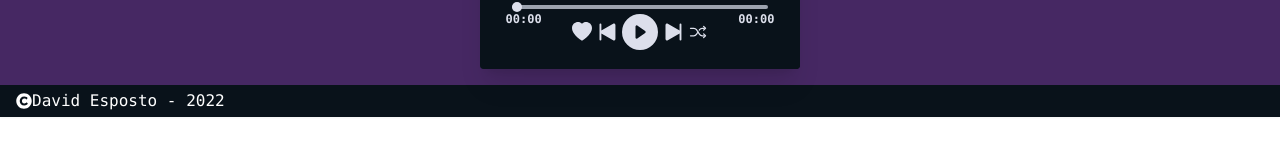
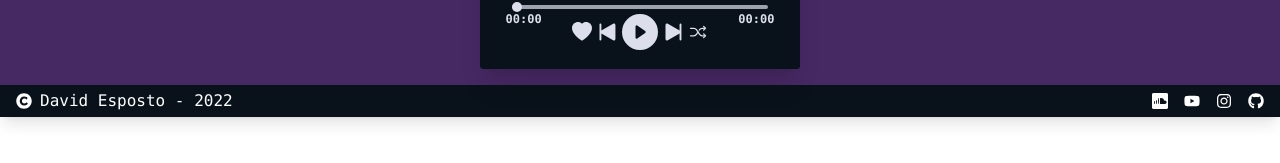
Before and after one commit to desposto/Music_Portfolio, a Next.js app in the folder music-portfolio/: page / in a window 1280 px wide. Shown: the part 459-622 px from the top of the page. Built offline with nearby package versions, Linux system fonts and the light colour scheme.

Commit message:
Footer updates

```diff
--- a/music-portfolio/components/AudioPlayer.js
+++ b/music-portfolio/components/AudioPlayer.js
@@ -39,6 +39,7 @@ const AudioPlayer = (props) => {
     isPlaying,
   ]);
 
+  //sets the seconds to the songduration
   const loadedMeta = () => {
     const seconds = Math.floor(audioPlayer.current.duration);
     setSongDuration(seconds);
@@ -133,6 +134,16 @@ const AudioPlayer = (props) => {
     }
   };
 
+  // const handleKeyPress = (event) => {
+  //   if (event.key === " ") {
+  //     togglePlayPause();
+  //   } else if (event.key === "ArrowLeft") {
+  //     prevSong();
+  //   } else if (event.key === "ArrowRight") {
+  //     SkipSong();
+  //   }
+  // };
+
   //Shuffles song
   const shuffleSong = () => {
     const temp1 = isPlaying; //temp to hold if the player was playing upon Shuffle
@@ -166,7 +177,7 @@ const AudioPlayer = (props) => {
           <img src={props.songs[props.currentSongIndex].img_src}></img>
         </div>
         {/*Bottom Bar*/}
-        <div className="col-start-1 col-span-8 row-start-5 row-span-2 grid grid-rows-6 grid-cols-11 bg-gradient-to-t from-bk via-bk bg-opacity-20 place-items-center relative ">
+        <div className="col-start-1 col-span-8 row-start-5 row-span-2 grid grid-rows-6 grid-cols-11 bg-gradient-to-t from-bk via-bk bg-opacity-20 place-items-center relative " >
           <div className="row-start-3 row-span-1 grid p-0 absolute left-10 bottom-1 ">
             {/* Title */}
             <div className=" text-wt font-mono font-bold ">
@@ -196,7 +207,7 @@ const AudioPlayer = (props) => {
               <BsFillHeartFill />
             </button>
             {/*Backward Skip Button*/}
-            <button className="skipButtons" onClick={prevSong}>
+            <button className="skipButtons" onClick={prevSong} >
               <BsFillSkipStartFill />
             </button>
 
@@ -236,8 +247,8 @@ const AudioPlayer = (props) => {
             src={props.songs[props.currentSongIndex].src}
             preload="metadata"
             onEnded={SkipSong} //starts next song when song ends
-            onTimeUpdate={whilePlaying}
-            onLoadedMetadata={loadedMeta}
+            onTimeUpdate={whilePlaying} //runs whileplaying on time update
+            onLoadedMetadata={loadedMeta} //runs loadedMeta when the metadata loads to set song duration
           ></audio>
         </div>
       </div>
--- a/music-portfolio/components/Footer.js
+++ b/music-portfolio/components/Footer.js
@@ -1,12 +1,31 @@
-import React from 'react'
-import {FaCopyright} from "react-icons/fa"
+import React from "react";
+import { FaCopyright } from "react-icons/fa";
+import { ImSoundcloud2 } from "react-icons/im";
+import { FaYoutube, FaGithub, FaInstagram } from "react-icons/fa";
 
 const Footer = () => {
   return (
-    <div className=' items-center h-8 bg-bk text-white relative shadow-sm font-mono w-full flex text-base pl-4'>
-        <FaCopyright></FaCopyright>David Esposto - 2022
+    <div className="items-center h-8 bg-bk text-white relative shadow-lg font-mono flex text-base w-screen justify-between">
+      <div className="flex items-center space-x-2 pl-4 ">
+        <FaCopyright></FaCopyright>
+        <div>David Esposto - 2022</div>
+      </div>
+      <div className="flex space-x-4 items-center pr-4">
+        <a href="https://soundcloud.com/24karatproductions">
+          <ImSoundcloud2></ImSoundcloud2>
+        </a>
+        <a href="https://www.youtube.com/channel/UCSm4qdRDWv6zYZOSE-WnjaA/featured">
+          <FaYoutube></FaYoutube>
+        </a>
+        <a href="https://www.instagram.com/24karatproductions/?hl=en">
+          <FaInstagram></FaInstagram>
+        </a>
+        <a href="https://github.com/desposto">
+          <FaGithub></FaGithub>
+        </a>
+      </div>
     </div>
-  )
-}
+  );
+};
 
-export {Footer}
+export { Footer };
--- a/music-portfolio/components/Landing.js
+++ /dev/null
@@ -1,9 +0,0 @@
-import React from "react";
-
-function Landing() {
-  return (
-    <div className="min-h-screen min-w-screen py-10  bg-gray-100">Landing</div>
-  );
-}
-
-export { Landing };
--- a/music-portfolio/components/Navbar.js
+++ b/music-portfolio/components/Navbar.js
@@ -5,11 +5,9 @@ import { BsMusicNoteBeamed } from "react-icons/bs";
 
 function Navbar({ toggle }) {
   return (
-    <div className="flex justify-between items-center h-16 bg-bk text-wt relative shadow-sm font-mono w-full font-bold ">
+    <div className="flex justify-between items-center h-16 bg-bk text-wt relative shadow-lg font-mono w-full font-bold ">
       <div className="px-4 flex items-center ">
-        <div className=" ">
-          David Esposto - Music Portfolio{" "}
-        </div>
+        <div className=" ">David Esposto - Music Portfolio </div>
         <div className="pl-4 animate-bounce">
           <BsMusicNoteBeamed></BsMusicNoteBeamed>
         </div>
```
Also changed, not shown: music-portfolio/pages/About.js (+3 -4 lines), music-portfolio/styles/AudioPlayer.module.css (deleted, +0 -9 lines).
